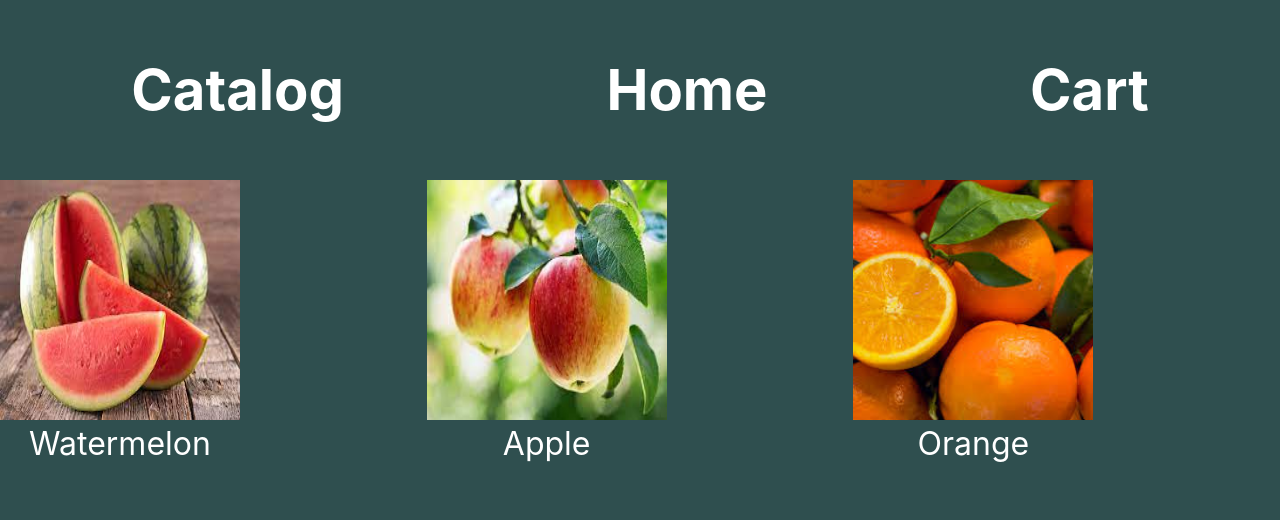
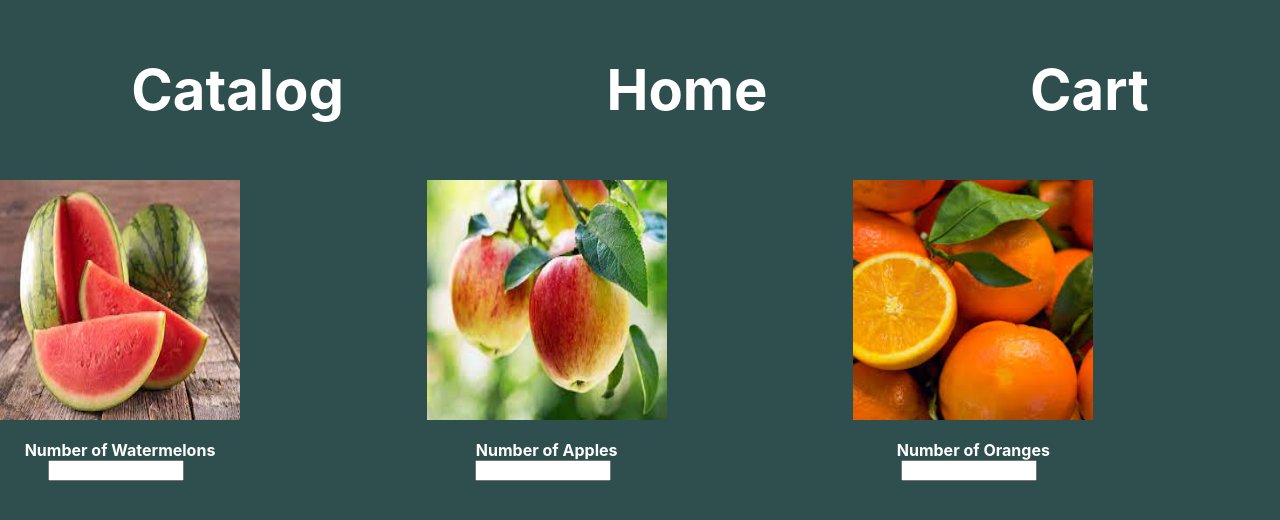
Before and after one commit to gio437/shopping-cart, a React (Create React App) app: page /shop in a window 1280 px wide. Shown: the top 520 px of the page. Built offline with nearby package versions, Linux system fonts and the light colour scheme.

Commit message:
select how many of each item you want to add to cart

```diff
--- a/src/ShopPage.js
+++ b/src/ShopPage.js
@@ -79,10 +79,16 @@ function ShopContents() {
     })
 
     const cartDisplay = document.querySelector('.cart');
+    const melonBoxVal = document.querySelector('.melonBox').value;
     cartDisplay.style.display = 'flex';
     let img = Watermelon;
     setToggleHeader(prev => prev = 1);
-    setCartMelonItems(prev => prev.concat(img));
+    console.log(melonBoxVal);
+    if (melonBoxVal > 0) {
+        for (let i = 0; i < melonBoxVal; i++) {
+          setCartMelonItems(prev => prev.concat(img));
+      }
+    }
   }
 
   function displayAppleCart() {
@@ -92,10 +98,15 @@ function ShopContents() {
     })
 
     const cartDisplay = document.querySelector('.cart');
+    const appleBoxVal = document.querySelector('.appleBox').value;
     cartDisplay.style.display = 'flex';
     let img = Apple;
     setToggleHeader(prev => prev = 1);
-    setCartAppleItems(prev => prev.concat(img));
+    if (appleBoxVal > 0) {
+      for (let i = 0; i < appleBoxVal; i++) {
+        setCartAppleItems(prev => prev.concat(img));
+      }
+    }
   }
 
   function displayOrangeCart() {
@@ -105,10 +116,15 @@ function ShopContents() {
     })
 
     const cartDisplay = document.querySelector('.cart');
+    const orangeBoxVal = document.querySelector('.orangeBox').value;
     cartDisplay.style.display = 'flex';
     let img = Orange;
     setToggleHeader(prev => prev = 1);
-    setCartOrangeItems(prev => prev.concat(img));
+    if (orangeBoxVal > 0) {
+      for (let i = 0; i < orangeBoxVal; i++) {
+        setCartOrangeItems(prev => prev.concat(img));
+      }
+    }
   }
 
 
@@ -127,15 +143,21 @@ function ShopContents() {
             <div className='cardContain'>
                 <div className='card'>
                     <img onClick={displayMelonCart} className='fruitPics'src={Watermelon} alt=''></img>
-                    <div className='fruitDescription'>Watermelon</div>
+                    <label htmlFor='numberBox'>Number of Watermelons
+                      <input className='melonBox' type='number'></input>
+                    </label>
                 </div>
                 <div className='card'>
                     <img onClick={displayAppleCart} className='fruitPics' src={Apple} alt=''></img>
-                    <div className='fruitDescription'>Apple</div>
+                    <label htmlFor='numberBox'>Number of Apples
+                      <input className='appleBox' type='number'></input>
+                    </label>
                 </div>
                 <div className='card'>
                     <img onClick={displayOrangeCart} className='fruitPics' src={Orange} alt=''></img>
-                    <div className='fruitDescription'>Orange</div>
+                    <label htmlFor='numberBox'>Number of Oranges
+                      <input className='orangeBox' type='number'></input>
+                    </label>
                 </div>
             </div>
         </div>
--- a/src/index.css
+++ b/src/index.css
@@ -81,6 +81,20 @@ code {
   margin: 1rem;
 }
 
+label {
+  display: flex;
+  flex-direction: column;
+  text-align: center;
+  margin-top: 1rem;
+  font-weight: bold;
+  color: white;
+}
+
+input {
+  width: 8rem;
+  margin-left: 3rem;
+}
+
 .cartBtn {
   cursor: pointer;
 }
@@ -102,9 +116,3 @@ code {
   height: 15rem;
   cursor: pointer;
 }
-
-.fruitDescription {
-  text-align: center;
-  color: white;
-  font-size: 2rem;
-}
```
Also changed, not shown: 9 other files (tests, documents, lock files or other folders).
